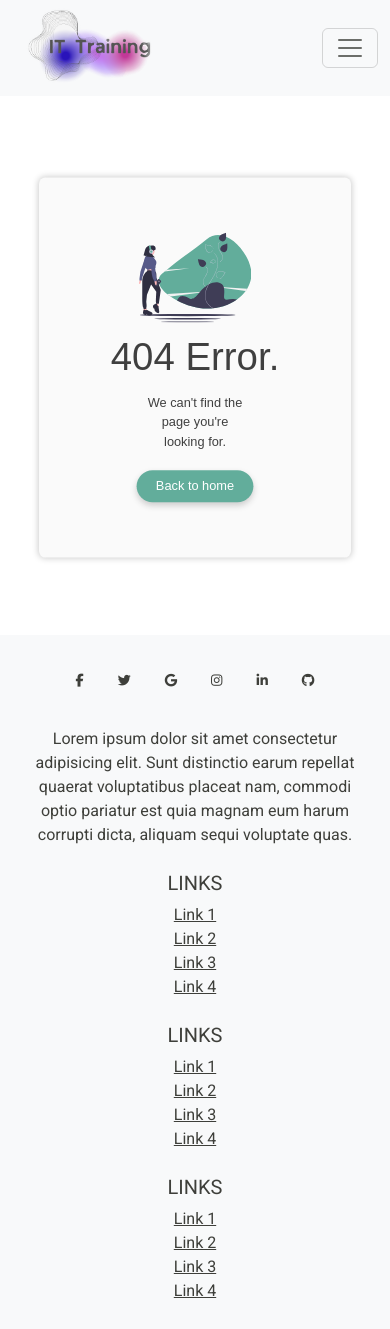
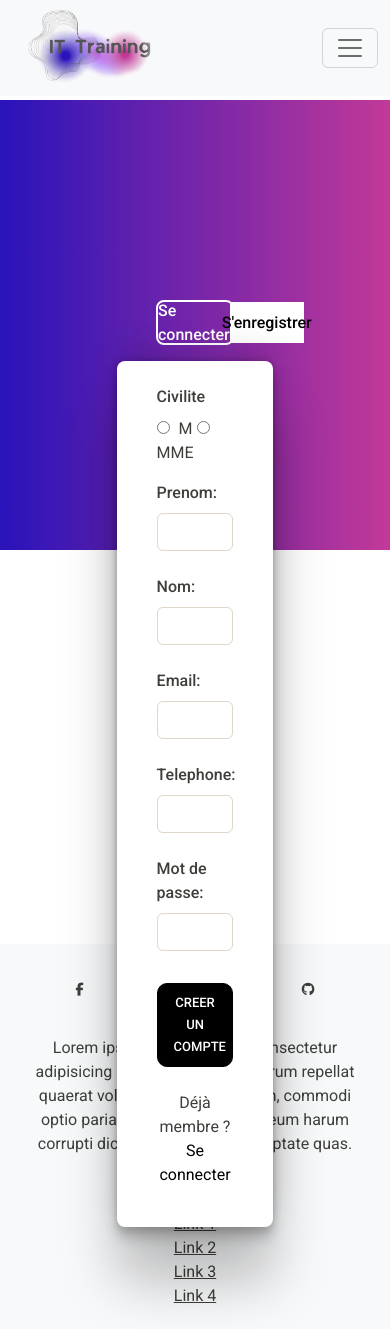
Before and after one commit to ib-Cegos-dreams-team/angularFil-rouge, an Angular app: page /identification/creation-compte in a window 390 px wide. Shown: the top 1329 px of the page. Built offline with nearby package versions, Linux system fonts and the light colour scheme.

Commit message:
implementation page creation compte avec connexion

```diff
--- a/src/app/app.routes.ts
+++ b/src/app/app.routes.ts
@@ -11,7 +11,7 @@ import { ConnexionPageComponent } from './pages/compte/connexion-page/connexion-
 export const routes: Routes = [
     { path: '', redirectTo: 'home', pathMatch: 'full' },
     { path: 'home', component: HomePageComponent },
-    { path: 'creation-compte', component: CreationCompteComponent},
+    { path: 'identification/creation-compte', component: CreationCompteComponent},
     { path: 'identification', component: ConnexionPageComponent},
     { path: 'formations', component: FormationsPageComponent },
     { path: 'nous-contacter', component: ContactComponent},
--- a/src/app/pages/compte/connexion-page/connexion-page.component.html
+++ b/src/app/pages/compte/connexion-page/connexion-page.component.html
@@ -3,7 +3,7 @@
     <div class="connection-wrap">
         <div class="choice-container">
             <a class="active">Se connecter</a>
-            <a>S'enregistrer</a>
+            <a routerLink="creation-compte">S'enregistrer</a>
         </div>
         <div class="form-container">
             <form [formGroup]="connexionForm" (ngSubmit)="onSubmit()">
--- a/src/app/pages/compte/connexion-page/connexion-page.component.ts
+++ b/src/app/pages/compte/connexion-page/connexion-page.component.ts
@@ -1,11 +1,12 @@
 import { Component } from '@angular/core';
 import { FormControl, FormGroup, FormsModule, ReactiveFormsModule, Validators } from '@angular/forms';
 import { AuthService } from '../../../Auth/auth.service';
+import { RouterLink } from '@angular/router';
 
 @Component({
   selector: 'app-connexion-page',
   standalone: true,
-  imports: [FormsModule, ReactiveFormsModule],
+  imports: [FormsModule, ReactiveFormsModule, RouterLink],
   templateUrl: './connexion-page.component.html',
   styleUrl: './connexion-page.component.css'
 })
--- a/src/app/pages/compte/creation-compte/creation-compte.component.css
+++ b/src/app/pages/compte/creation-compte/creation-compte.component.css
@@ -1,7 +1,96 @@
-.form-container {
-    margin: 5rem 0;
+a {
+    color: black;
+    text-decoration: none;
 }
 
-.btn {
+.idPage{
+    height: 100vh;
+}
+
+.banner {
+    background: rgb(41,19,186);
+    background: linear-gradient(90deg, rgba(41,19,186,1) 0%, rgba(194,57,152,1) 100%);
+    height: 450px;
+    position: relative;
+    overflow: hidden;
+    background-position: 100% 0;
+    background-size: cover;
+    background-repeat: no-repeat;
+}
+
+.connection-wrap {
+    margin-top: -250px;
+    display: flex;
+    flex-direction: column;
+    position: relative;
+    align-items: center;
+}
+
+.choice-container{
+    display: flex;
+    align-items: center;
+    border: 2px solid white;
+    border-radius: 8px;
+    margin-bottom: 1rem;
+    width: 20%;
+    height: 45px;
+}
+
+.choice-container a {
+    display: flex;
+    font-weight: 500;
+    color: white;
+    text-decoration: none;
+    width: 100%;
+    height: 100%;
+    align-items: center;
+    justify-content: center;
+}
+
+.choice-container a.active {
+    color: black;
+    background-color: white;
+}
+
+
+
+form {
+    width: 80%;
+    padding: 1.5rem;
+}
+
+.form-container {
+    background: white;
+    display: flex;
+    flex-direction: column;
+    align-items: center;
+    border-radius: 8px;
+    box-shadow: rgba(0, 0, 0, 0.25) 0px 54px 55px, rgba(0, 0, 0, 0.12) 0px -12px 30px, rgba(0, 0, 0, 0.12) 0px 4px 6px, rgba(0, 0, 0, 0.17) 0px 12px 13px, rgba(0, 0, 0, 0.09) 0px -3px 5px;;
+    width: 40%;
+}
+
+.form-label {
+    font-weight: 500;
+}
+.btn-connect {
+    padding: 0.5rem 1rem;
+    margin: 0.5rem 0;
+    border: 1px solid black;
+    border-radius: 10px;
+    background-color: black;
+    color: white;
     width: 100%;
 }
+
+.btn-connect:hover {
+    background-color: white;
+    color: black;
+}
+
+.radio-form label {
+    margin-right: 15px;
+}
+
+input[type="radio"] {
+    margin-right: 5px;
+}
--- a/src/app/pages/compte/creation-compte/creation-compte.component.html
+++ b/src/app/pages/compte/creation-compte/creation-compte.component.html
@@ -1,107 +1,53 @@
+<div class="idPage">
+  <div class="banner"></div>
+  <div class="connection-wrap">
+    <div class="choice-container">
+      <a routerLink="/identification">Se connecter</a>
+      <a class="active" routerLink="creation-compte">S'enregistrer</a>
+    </div>
     <div class="form-container">
-  <div class="mask d-flex align-items-center h-100 gradient-custom-3">
-    <div class="container h-100">
-      <div class="row d-flex justify-content-center align-items-center h-100">
-        <div class="col-12 col-md-9 col-lg-7 col-xl-6">
-          <div class="card" style="border-radius: 15px">
-            <div class="card-body p-5">
-              <h2 class="text-uppercase text-center mb-5">Creer un compte</h2>
-
-
       <form [formGroup]="registerForm" (ngSubmit)="onSubmit()">
 
-                <div class="form-outline mb4">
-                  <label class="form-label" for="form3Example7cg">
+        <div class="form-outline mb-3 radio-form">
+          <label class="form-label">
             Civilite
           </label>
-                  <input type="radio"
-                  formControlName="civilite"
-                  value="MONSIEUR"
-                  > M
-                  <input type="radio"
-                  formControlName="civilite"
-                  value="MADAME"> MME
+          <input type="radio" formControlName="civilite" value="MONSIEUR"> M
+          <input type="radio" formControlName="civilite" value="MADAME"> MME
         </div>
 
 
         <div class="form-outline mb-4">
-                  <label class="form-label" for="form3Example1cg"
-                    >Prenom</label
-                  >
-                  <input
-                    type="text"
-                    id="form3Example1cg"
-                    class="form-control form-control-lg"
-                    formControlName="prenom"
-                  />
+          <label class="form-label" for="prenom">Prenom:</label>
+          <input class="form-control" type="text" id="prenom" name="prenom" formControlName="prenom" />
         </div>
 
         <div class="form-outline mb-4">
-                  <label class="form-label" for="form3Example2cg"
-                    >Nom</label
-                  >
-                  <input
-                    type="text"
-                    id="form3Example2cg"
-                    class="form-control form-control-lg"
-                    formControlName="nom"
-                  />
+          <label class="form-label" for="nom">Nom:</label>
+          <input class="form-control" type="text" id="nom" name="nom" formControlName="nom" />
         </div>
 
         <div class="form-outline mb-4">
-                  <label class="form-label" for="form3Example3cg"
-                    >Email</label
-                  >
-                  <input
-                    type="email"
-                    id="form3Example3cg"
-                    class="form-control form-control-lg"
-                    formControlName="email"
-                  />
+          <label class="form-label" for="email">Email:</label>
+          <input class="form-control" type="text" id="email" name="email" formControlName="email" />
         </div>
 
         <div class="form-outline mb-4">
-                  <label class="form-label" for="form3Example4cg"
-                    >Telephone</label
-                  >
-                  <input
-                    type="number"
-                    id="form3Example4cg"
-                    class="form-control form-control-lg"
-                    formControlName="telephone"
-                  />
+          <label class="form-label" for="telephone">Telephone:</label>
+          <input class="form-control" type="text" id="telephone" name="telephone" formControlName="telephone" />
         </div>
 
         <div class="form-outline mb-4">
-                  <label class="form-label" for="form3Example5cg"
-                    >Mot de Passe</label
-                  >
-                  <input
-                    type="password"
-                    id="form3Example5cg"
-                    class="form-control form-control-lg"
-                    formControlName="password"
-                  />
+          <label class="form-label" for="password">Mot de passe:</label>
+          <input class="form-control" type="password" id="password" name="password" formControlName="password" />
         </div>
 
-                <div class="d-flex justify-content-center">
-                  <button
-                    type="submit"
-                    class="btn btn-success btn-block btn-lg gradient-custom-4 text-body"
-                  >
-                    Enregistrer
-                  </button>
+        <button type="submit" class="btn btn-connect mb-4">Creer un compte</button>
+
+        <div class="text-center">
+          <p>Déjà membre ? <a routerLink="/identification">Se connecter</a></p>
         </div>
-
-                <p class="text-center text-muted mt-5 mb-0">
-                  Déjà un Compte ?
-                  <a href="#!" class="fw-bold text-body"><u>Se connecter</u></a>
-                </p>
       </form>
     </div>
   </div>
 </div>
-      </div>
-    </div>
-  </div>
-</div>
--- a/src/app/pages/compte/creation-compte/creation-compte.component.ts
+++ b/src/app/pages/compte/creation-compte/creation-compte.component.ts
@@ -1,11 +1,12 @@
 import { Component } from '@angular/core';
 import { FormBuilder, FormControl, FormGroup, FormsModule, ReactiveFormsModule, Validators } from '@angular/forms';
 import { AuthService } from '../../../Auth/auth.service';
+import { RouterLink } from '@angular/router';
 
 @Component({
   selector: 'app-creation-compte',
   standalone: true,
-  imports: [FormsModule, ReactiveFormsModule],
+  imports: [FormsModule, ReactiveFormsModule, RouterLink],
   templateUrl: './creation-compte.component.html',
   styleUrl: './creation-compte.component.css'
 })
```
Lines whose indentation alone changed are shown as unchanged.
